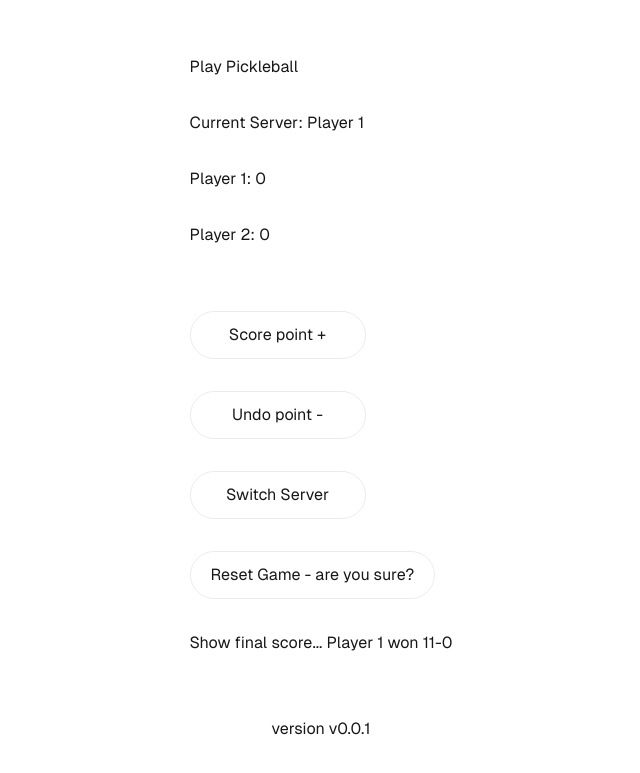
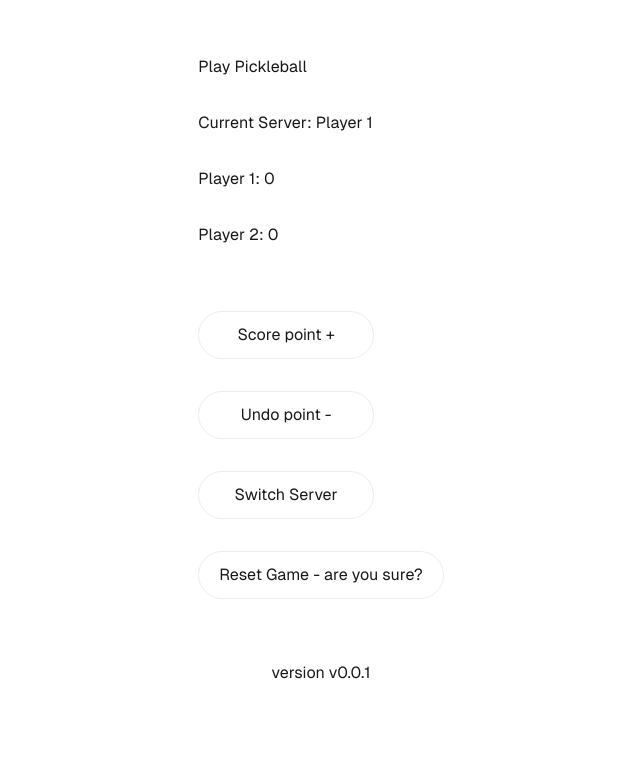
Before and after one commit to element121/pickleball-scorer, a Next.js app: page / in a window 1280 px wide. Shown: the part 109-882 px from the top of the page, without its empty margins (319-959 px from the left). Built offline with nearby package versions, Linux system fonts and the light colour scheme.

Commit message:
Removing TODO text

```diff
--- a/app/page.tsx
+++ b/app/page.tsx
@@ -61,8 +61,6 @@ export default function Home() {
         >
           Reset Game - are you sure?
         </button>
-
-        <p>Show final score... Player 1 won 11-0</p>
       </main>
       <footer className="row-start-3 flex gap-6 flex-wrap items-center justify-center">
         <p>version v0.0.1</p>
```
